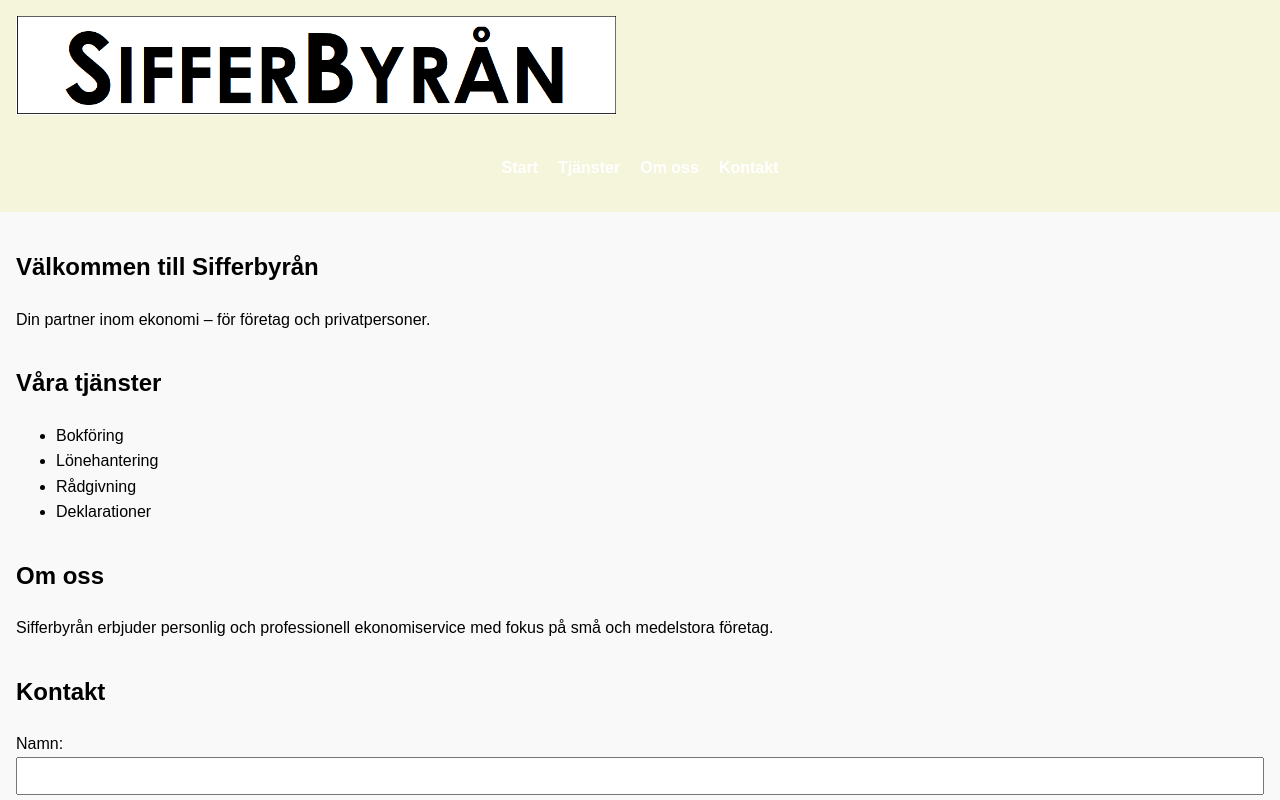
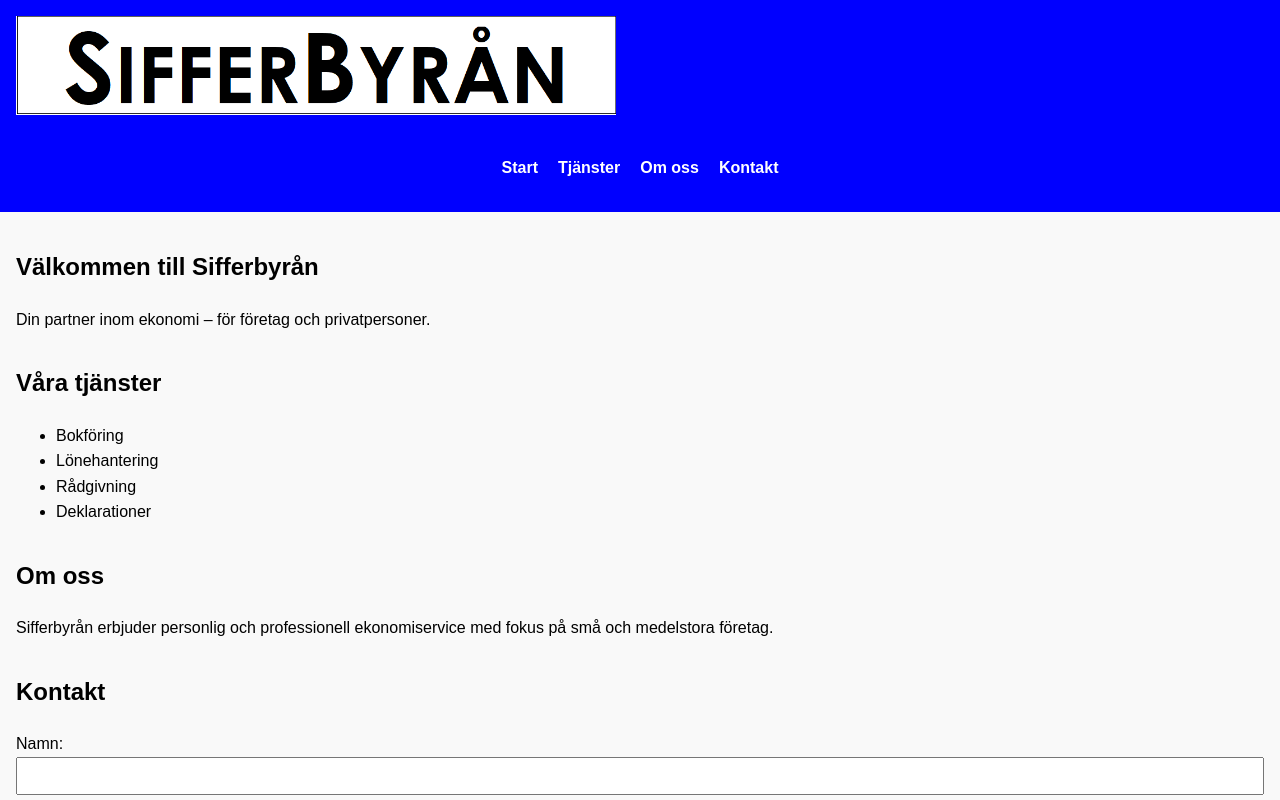
Before and after one commit to Sifferbyran/sifferbyran-webb, a plain HTML site: page index.html in a window 1280 px wide. Shown: the top 800 px of the page. Drawn offline with Linux system fonts and the light colour scheme.

Commit message:
Update style.css

```diff
--- a/style.css
+++ b/style.css
@@ -7,7 +7,7 @@ body {
 }
 
 header {
-  background-color: beige;
+  background-color: blue;
   color: white;
   padding: 1rem;
   text-align: left;
```
